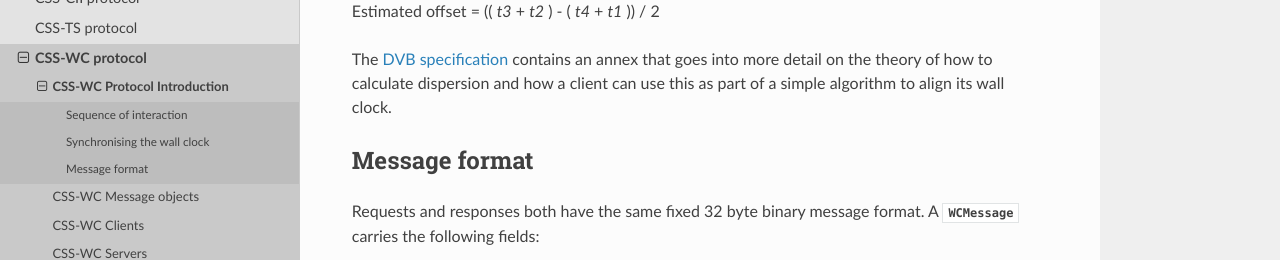
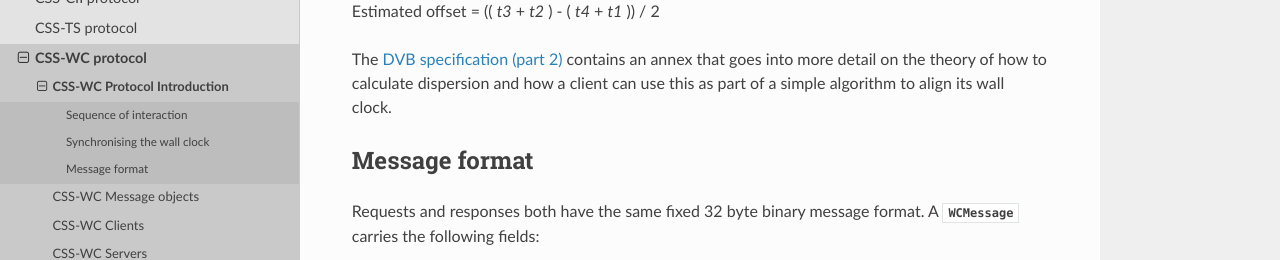
Before and after one commit to bbc/pydvbcss, a Sphinx documentation site: the page built from docs/wc-overview.rst, in a window 1280 px wide and 900 px high, scrolled down 1008 px, cut to the strip 208-468 px from the top of the window. Built offline with Sphinx 7.4.7 and the Read the Docs theme 2.0.0, drawn with Linux system fonts in a browser that asks for light colours; the version number is read from the project's files by our own code.

Commit message:
Updates now ETSI spec published

```diff
--- a/docs/cii-overview.rst
+++ b/docs/cii-overview.rst
@@ -2,7 +2,7 @@
 -----------------------------
 
 **Here is a quick introduction to the CSS-CII protocol. For full details, refer to the**
-`DVB specification <https://www.dvb.org/search/results/keywords/A167>`_.
+DVB specification `ETSI 103 286 part 2 <http://www.etsi.org/standards-search?search=103+286&page=1&title=1&keywords=1&ed=1&sortby=1>`_.
 
 The CSS-CII protocol is for sharing the server's (e.g. TV's) current
 "Content Identifier and other Information" (yes really!) with the client (e.g.
--- a/docs/ts-overview.rst
+++ b/docs/ts-overview.rst
@@ -1,7 +1,8 @@
 CSS-TS Protocol introduction
 ----------------------------
 
-**Here is a quick introduction to the CSS-TS protocol. For full details, refer to the** `DVB specification <https://www.dvb.org/search/results/keywords/A167>`_.
+**Here is a quick introduction to the CSS-TS protocol. For full details, refer to the** DVB specification
+`ETSI 103 286 part 2 <http://www.etsi.org/standards-search?search=103+286&page=1&title=1&keywords=1&ed=1&sortby=1>`_.
 
 The CSS-TS protocol is for *Timeline Synchronisation*. Via this protocol,
 the server (e.g. TV) pushes timestamps to the client (e.g. companion) to keep
--- a/docs/wc-overview.rst
+++ b/docs/wc-overview.rst
@@ -2,7 +2,7 @@
 ----------------------------
 
 **Here is a quick introduction to the CSS-WC protocol. For full details, refer to the**
-`DVB specification <https://www.dvb.org/search/results/keywords/A167>`_.
+DVB specification `ETSI 103 286 part 2 <http://www.etsi.org/standards-search?search=103+286&page=1&title=1&keywords=1&ed=1&sortby=1>`_.
 
 The CSS-WC protocol is for establishing *Wall clock synchronisation* - meaning
 that there is a common synchronised sense of time (a "wall clock") between the
@@ -51,7 +51,7 @@
 
 Estimated offset = (( *t3* + *t2* ) - ( *t4* + *t1* )) / 2
 
-The `DVB specification <https://www.dvb.org/search/results/keywords/A167>`_
+The `DVB specification (part 2) <http://www.etsi.org/standards-search?search=103+286&page=1&title=1&keywords=1&ed=1&sortby=1>`_
 contains an annex that goes into more detail on the
 theory of how to calculate dispersion and how a client can use this
 as part of a simple algorithm to align its wall clock.
```
